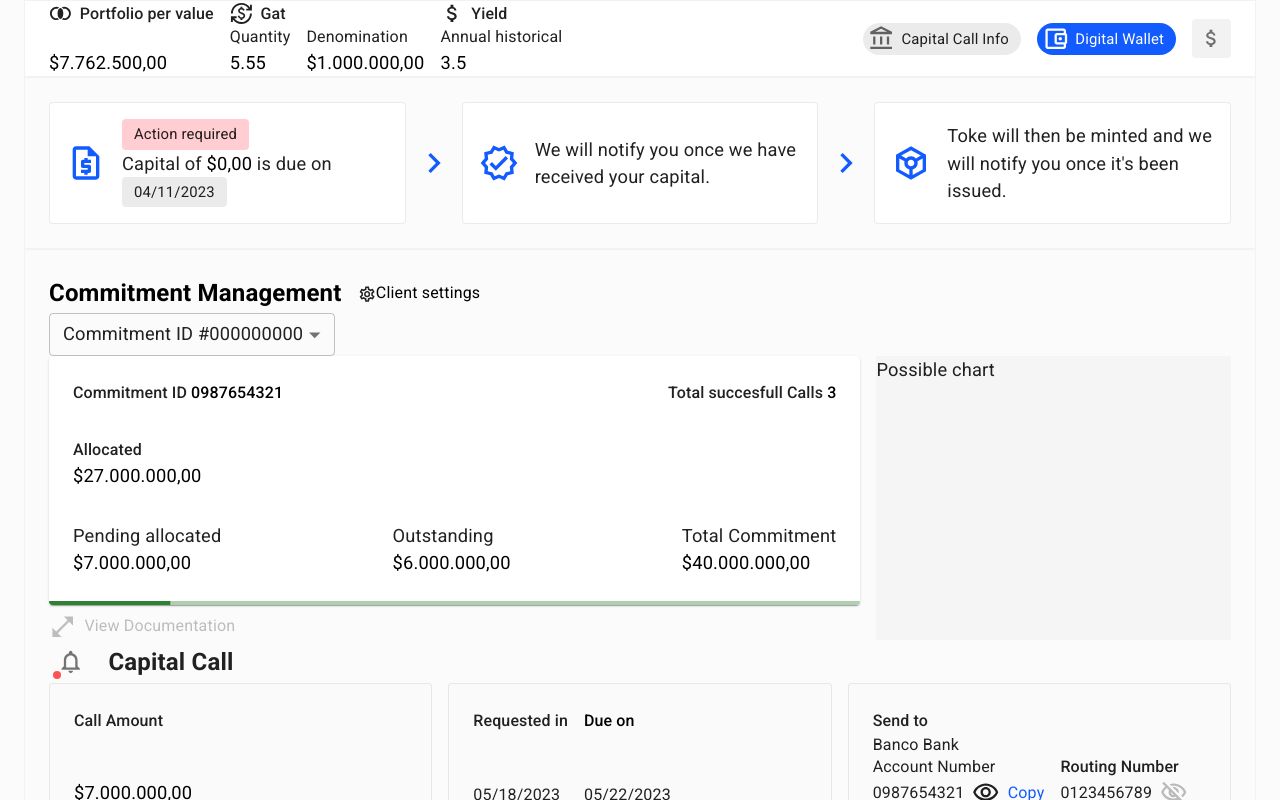
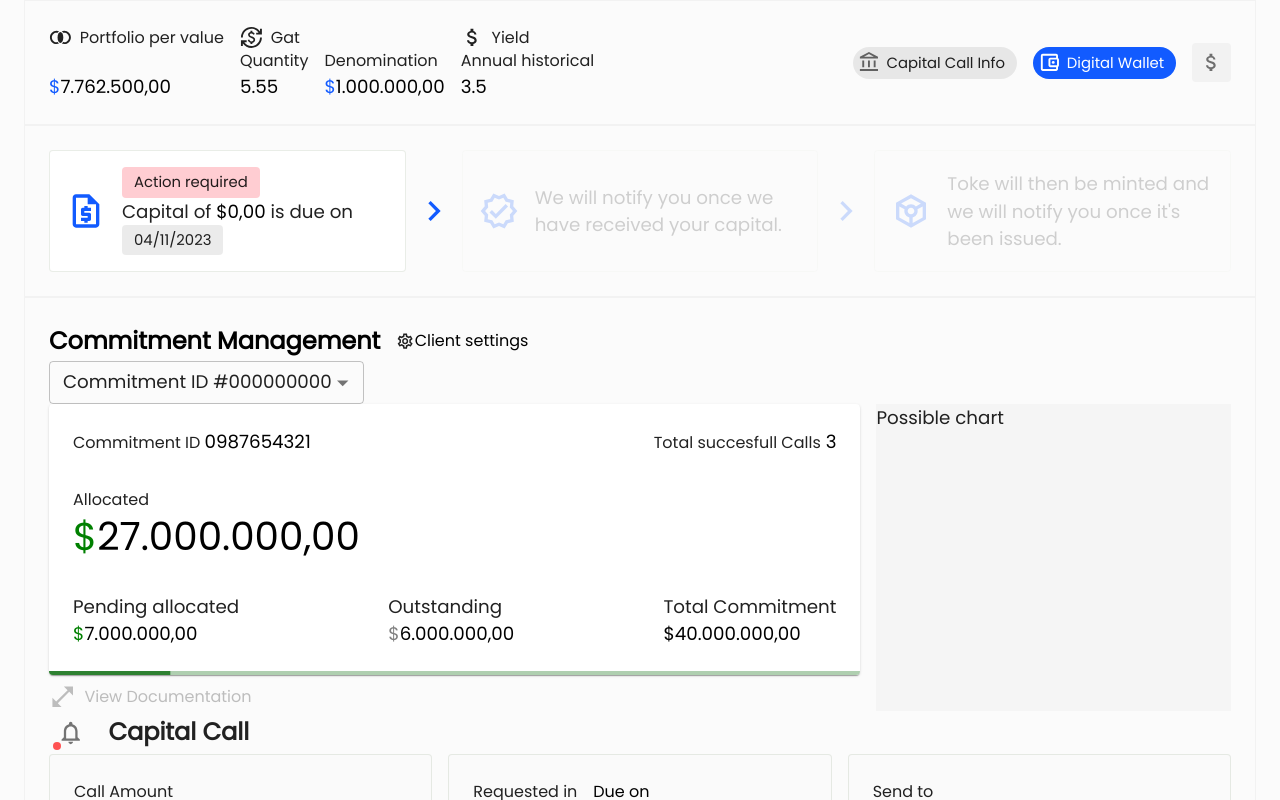
Before and after one commit to cavera/react-mui-exercise, a Next.js app: page / in a window 1280 px wide. Shown: the top 800 px of the page. Built offline with nearby package versions, Linux system fonts and the light colour scheme.

Commit message:
Advance in currency format. Import of Poppins font that is similar to the image provided

```diff
--- a/components/CommitmentManagement/CommitmentDetails.jsx
+++ b/components/CommitmentManagement/CommitmentDetails.jsx
@@ -31,6 +31,8 @@ const CommitmentDetails = ({ commitment }) => {
 							<Number
 								number={allocated}
 								numberformat='price'
+								colorCur='green'
+								variant='h4'
 							/>
 						</Box>
 						<Box
@@ -41,6 +43,7 @@ const CommitmentDetails = ({ commitment }) => {
 								<Number
 									number={pending}
 									numberformat='price'
+									colorCur='green'
 								/>
 							</Box>
 							<Box>
@@ -48,6 +51,7 @@ const CommitmentDetails = ({ commitment }) => {
 								<Number
 									number={outstanding}
 									numberformat='price'
+									colorCur='gray'
 								/>
 							</Box>
 							<Box>
--- a/components/Layout/index.jsx
+++ b/components/Layout/index.jsx
@@ -1,7 +1,4 @@
-import "@fontsource/roboto/300.css";
-import "@fontsource/roboto/400.css";
-import "@fontsource/roboto/500.css";
-import "@fontsource/roboto/700.css";
+import "@fontsource/poppins";
 import { CssBaseline } from "@mui/material";
 import { ThemeProvider } from "@mui/material/styles";
 import { theme } from "../../utils/theme";
--- a/components/NavBar/index.jsx
+++ b/components/NavBar/index.jsx
@@ -1,4 +1,4 @@
-import { AppBar, Toolbar, Box, Chip, IconButton, Typography, Stack } from "@mui/material";
+import { Box, Chip, IconButton, Typography, Stack } from "@mui/material";
 import PontoIcon from "../PontoIcon";
 import { portfolio } from "../../data/data";
 import TextContainer from "../TextContainer";
@@ -12,11 +12,7 @@ const NavBar = () => {
 	} = portfolio;
 
 	return (
-		<AppBar
-			position='static'
-			color='background'
-			sx={{ boxShadow: "none" }}>
-			<Toolbar sx={{ justifyContent: "space-between", border: "1px solid #f2f2f2" }}>
+		<Box sx={{ display: "flex", justifyContent: "space-between", border: "1px solid #f2f2f2", padding: 3 }}>
 			<Box sx={{ display: "flex", gap: 2, flexGrow: 1, paddingLeft: 0 }}>
 				<TextContainer>
 					<Stack
@@ -32,6 +28,7 @@ const NavBar = () => {
 					<Number
 						number={pervalue}
 						numberformat='price'
+						colorCur='primary'
 					/>
 				</TextContainer>
 				<TextContainer>
@@ -53,6 +50,7 @@ const NavBar = () => {
 					<Number
 						number={denomination}
 						numberformat='price'
+						colorCur='primary'
 					/>
 				</TextContainer>
 				<TextContainer>
@@ -70,15 +68,28 @@ const NavBar = () => {
 					<Number number={annual} />
 				</TextContainer>
 			</Box>
-				<Box sx={{ display: "flex", gap: 2, alignItems: "center" }}>
+			<Stack
+				direction='row'
+				alignItems='center'
+				spacing={2}>
 				<Chip
 					label='Capital Call Info'
-						icon={<PontoIcon name='capital' />}
+					icon={
+						<PontoIcon
+							name='capital'
+							fontSize='small'
+						/>
+					}
 				/>
 				<Chip
 					label='Digital Wallet'
 					color='primary'
-						icon={<PontoIcon name='wallet' />}
+					icon={
+						<PontoIcon
+							name='wallet'
+							fontSize='small'
+						/>
+					}
 				/>
 				<IconButton
 					variant='contained'
@@ -89,9 +100,8 @@ const NavBar = () => {
 						fontSize='small'
 					/>
 				</IconButton>
+			</Stack>
 		</Box>
-			</Toolbar>
-		</AppBar>
 	);
 };
 
--- a/components/Number/index.jsx
+++ b/components/Number/index.jsx
@@ -4,24 +4,35 @@
 
 import { Typography } from "@mui/material";
 
-const Number = ({ number, numberformat, ...props }) => {
+const Number = ({ number, numberformat, currency, colorCur, variant, ...props }) => {
 	let numberText = number;
+	let curSym = currency || "$";
+	let formattedNumber = null;
+	let symbolComp = null;
+	let symbolColor = colorCur || "inherit";
 
 	if (!numberformat) {
 		numberText = number;
 	} else if (numberformat === "price") {
-		numberText =
-			"$" +
-			number.toLocaleString("es-ES", {
-				minimumFractionDigits: 2,
-				maximumFractionDigits: 2,
-			});
+		formattedNumber = number.toLocaleString("es-ES", {
+			minimumFractionDigits: 2,
+			maximumFractionDigits: 2,
+		});
+		symbolComp = (
+			<Typography
+				variant='span'
+				color={symbolColor}>
+				{curSym}
+			</Typography>
+		);
+		numberText = `${formattedNumber}`;
 	}
 	return (
 		<Typography
-			variant='span'
 			color='initial'
+			variant={variant}
 			component='span'>
+			{symbolComp}
 			{numberText}
 		</Typography>
 	);
--- a/components/ProductProgress/ProgressArrow.jsx
+++ b/components/ProductProgress/ProgressArrow.jsx
@@ -1,10 +1,16 @@
 import { Box } from "@mui/material";
 import PontoIcon from "../PontoIcon";
 
-const ProgressArrow = () => {
+const ProgressArrow = ({ disabled }) => {
+	const opacity = disabled ? 0.2 : 1;
 	return (
 		<Box
-			sx={{ width: "auto", display: "grid", placeItems: "center" }}
+			sx={{
+				width: "auto",
+				display: "grid",
+				placeItems: "center",
+				opacity: `${opacity}`,
+			}}
 			color='primary'>
 			<PontoIcon
 				name='right'
--- a/components/ProductProgress/ProgressCard.jsx
+++ b/components/ProductProgress/ProgressCard.jsx
@@ -1,6 +1,7 @@
 import { Card } from "@mui/material";
 
-const ProgressCard = ({ children }) => {
+const ProgressCard = ({ children, disabled }) => {
+	const opacity = disabled ? 0.2 : 1;
 	return (
 		<Card
 			variant='outlined'
@@ -10,6 +11,7 @@ const ProgressCard = ({ children }) => {
 				alignItems: "center",
 				width: "100%",
 				padding: 2,
+				opacity: `${opacity}`,
 			}}>
 			{children}
 		</Card>
--- a/components/ProductProgress/index.jsx
+++ b/components/ProductProgress/index.jsx
@@ -41,7 +41,7 @@ const ProductProgress = () => {
 				</Box>
 			</ProgressCard>
 			<ProgressArrow />
-			<ProgressCard>
+			<ProgressCard disabled={true}>
 				<PontoIcon
 					name='notify'
 					fontSize='large'
@@ -51,8 +51,8 @@ const ProductProgress = () => {
 					<Typography variant='body1'>We will notify you once we have received your capital.</Typography>
 				</Box>
 			</ProgressCard>
-			<ProgressArrow />
-			<ProgressCard>
+			<ProgressArrow disabled={true} />
+			<ProgressCard disabled={true}>
 				<PontoIcon
 					name='toke'
 					fontSize='large'
--- a/components/TextContainer/index.jsx
+++ b/components/TextContainer/index.jsx
@@ -9,7 +9,6 @@ const TextContainer = ({ children, space, ...props }) => {
 	};
 
 	const justify = spaceOptions[space] || spaceOptions["middle"];
-	console.log(justify);
 	return (
 		<Box
 			sx={{
--- a/package.json
+++ b/package.json
@@ -11,7 +11,7 @@
   "dependencies": {
     "@emotion/react": "^11.11.0",
     "@emotion/styled": "^11.11.0",
-    "@fontsource/roboto": "^4.5.8",
+    "@fontsource/poppins": "^4.5.10",
     "@mui/icons-material": "^5.11.16",
     "@mui/material": "^5.13.1",
     "eslint": "8.40.0",
--- a/utils/theme.js
+++ b/utils/theme.js
@@ -33,7 +33,7 @@ const theme = createTheme({
 		divider: "rgba(47,82,27,0.1)",
 	},
 	typography: {
-		// fontFamily: "Poppins, sans-serif",
+		fontFamily: "Poppins, sans-serif",
 		fontSize: 16,
 		h1: {
 			fontSize: "2.9rem",
```
Also changed, not shown: 1 other file (tests, documents, lock files or other folders). Lines whose indentation alone changed are shown as unchanged.
